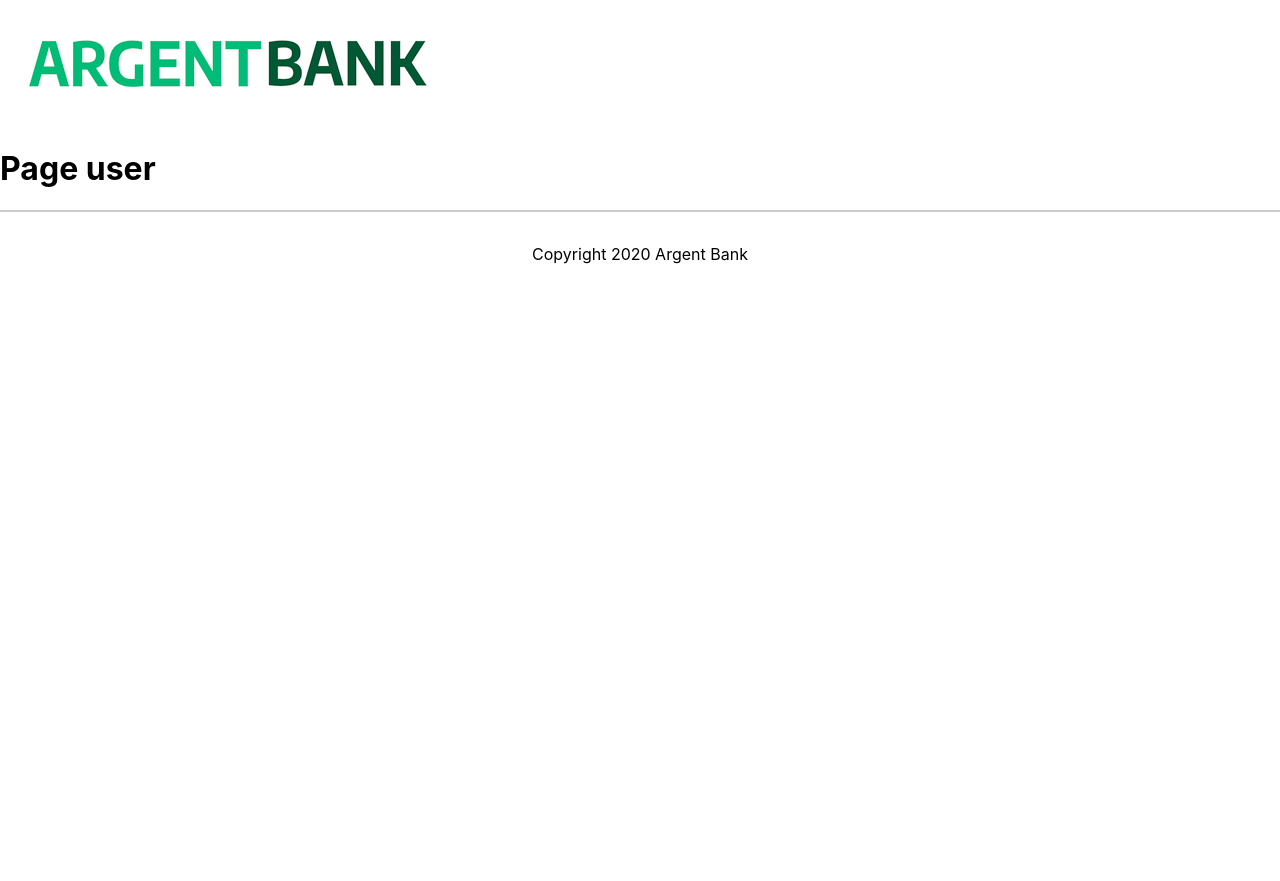
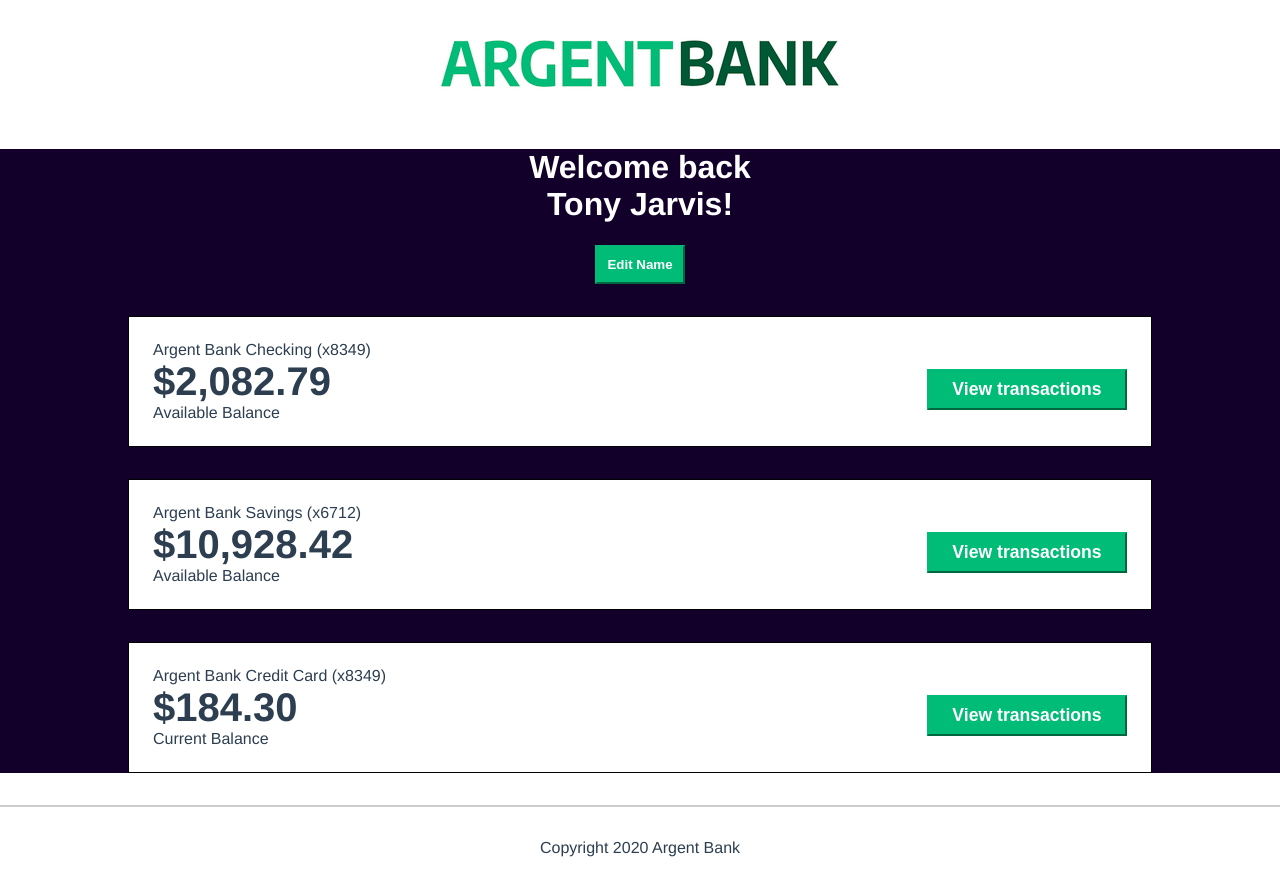
Before and after one commit to Flower-dev/Bank_app, a React (Create React App) app: page /user in a window 1280 px wide. Before the commit the page ends 800 px from the top, so only its background shows below. Built offline with nearby package versions, Linux system fonts and the light colour scheme.

Commit message:
user view

```diff
--- /dev/null
+++ b/src/components/AccountCard.js
@@ -0,0 +1,17 @@
+// custom
+import '../custom/accountCard.scss';
+
+export default function AccountCard({title, amount, description}) {
+    return (
+        <div className="account">
+            <div className="account-content-wrapper">
+                <h3 className="account-title">{title}</h3>
+                <p className="account-amount">{amount}</p>
+                <p className="account-amount-description">{description}</p>
+            </div>
+            <div className="account-content-wrapper cta">
+                <button className="transaction-button">View transactions</button>
+            </div>
+      </div>
+    )
+}
--- /dev/null
+++ b/src/custom/accountCard.scss
@@ -0,0 +1,62 @@
+.account {
+    display: flex;
+    justify-content: space-between;
+    align-items: center;
+    border: 1px solid black;
+    background-color: #fff;
+    width: 80%;
+    margin: 0 auto;
+    flex-direction: column;
+    padding: 1.5rem;
+    box-sizing: border-box;
+    text-align: left;
+    margin-bottom: 2rem;
+}
+
+.account-amount {
+    margin: 0;
+    font-size: 2.5rem;
+    font-weight: bold;
+}
+
+.account-amount-description {
+    margin: 0;
+}
+
+.account-title {
+    margin: 0;
+    padding: 0;
+    font-size: 1rem;
+    font-weight: normal;
+}
+
+.account-content-wrapper {
+    width: 100%;
+    flex: 1;
+}
+
+.transaction-button {
+    display: block;
+    width: 100%;
+    padding: 8px;
+    font-size: 1.1rem;
+    font-weight: bold;
+    margin-top: 1rem;
+    border-color: #00bc77;
+    background-color: #00bc77;
+    color: #fff;
+}
+
+@media (min-width: 720px) {
+    .account {
+      flex-direction: row;
+    }
+
+    .account-content-wrapper.cta {
+      flex: 0;
+    }
+
+    .transaction-button {
+      width: 200px;
+    }
+}
--- a/src/custom/pages/login.scss
+++ b/src/custom/pages/login.scss
@@ -1,3 +1,7 @@
+.main {
+    flex: 1;
+}
+
 .bg-dark {
     background-color: #12002b;
 }
--- /dev/null
+++ b/src/custom/pages/user.scss
@@ -0,0 +1,12 @@
+.edit-button {
+    border-color: #00bc77;
+    background-color: #00bc77;
+    color: #fff;
+    font-weight: bold;
+    padding: 10px;
+}
+
+.header {
+    color: #fff;
+    margin-bottom: 2rem;
+}
--- a/src/index.scss
+++ b/src/index.scss
@@ -1,10 +1,13 @@
 body {
-    margin: 0;
-    font-family: -apple-system, BlinkMacSystemFont, 'Segoe UI', 'Roboto', 'Oxygen',
-      'Ubuntu', 'Cantarell', 'Fira Sans', 'Droid Sans', 'Helvetica Neue',
-      sans-serif;
-    -webkit-font-smoothing: antialiased;
-    -moz-osx-font-smoothing: grayscale;
+  font-family: Avenir, Helvetica, Arial, sans-serif;
+  -webkit-font-smoothing: antialiased;
+  -moz-osx-font-smoothing: grayscale;
+  text-align: center;
+  color: #2c3e50;
+  margin: 0;
+  display: flex;
+  flex-direction: column;
+  min-height: 100vh;
 }
 
 code {
--- a/src/pages/User.js
+++ b/src/pages/User.js
@@ -1,3 +1,49 @@
+// components
+import AccountCard from '../components/AccountCard';
+// custom
+import '../custom/pages/user.scss';
+
+
 export default function User() {
-    return (<h1>Page user</h1>)
+    // mock data
+    // TO DO -> call API
+    const DATA = [
+        {
+            id: 1,
+            title: 'Argent Bank Checking (x8349)',
+            amount: '$2,082.79',
+            description: 'Available Balance',
+        },
+        {
+            id: 2,
+            title: 'Argent Bank Savings (x6712)',
+            amount: '$10,928.42',
+            description: 'Available Balance',
+        },
+        {
+            id: 3,
+            title: 'Argent Bank Credit Card (x8349)',
+            amount: '$184.30',
+            description: 'Current Balance',
+        }
+    ]
+
+    return (
+        <div className="main bg-dark">
+            <div className="header">
+                <h1>Welcome back<br/>Tony Jarvis!</h1>
+                <button className="edit-button">Edit Name</button>
+            </div>
+            {DATA.map((item) => {
+                return (
+                    <AccountCard
+                        key={item.id}
+                        title={item.title}
+                        amount={item.amount}
+                        description={item.description}
+                    />
+                )
+            })}
+        </div>
+    )
 }
```
